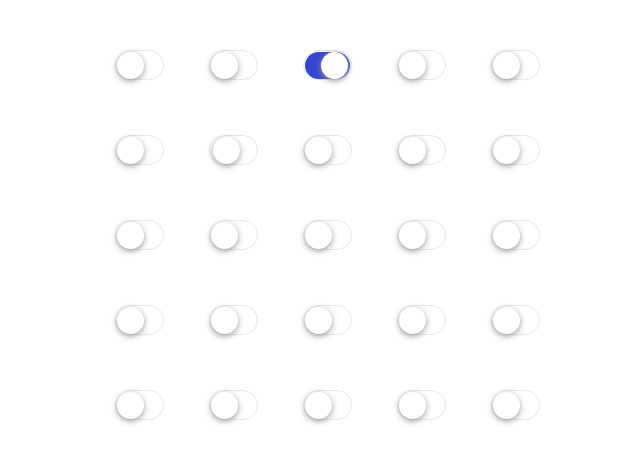
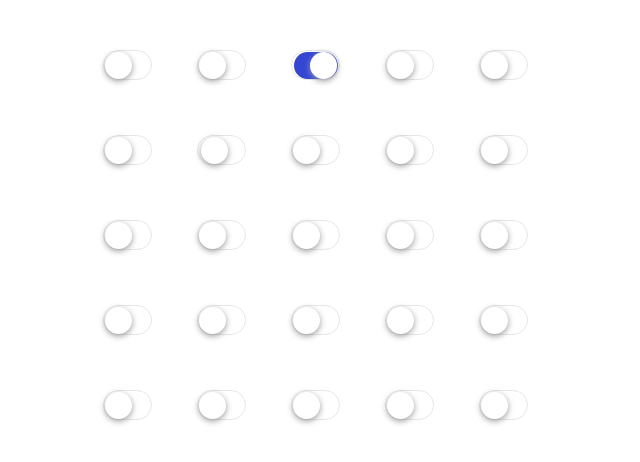
Before and after one commit to y1rks/zeroSumGame, a plain HTML site: page index.html in a window 1280 px wide. Shown: the whole page, without its empty margins (312-952 px from the left). Drawn offline with Linux system fonts and the light colour scheme.

Commit message:
Change switch width

```diff
--- a/style.css
+++ b/style.css
@@ -10,7 +10,7 @@ body {
 }
 
 .switch {
-  width: 427px;
+  width: 450px;
   margin-top: 0;
   margin-bottom: 50px;
   margin-left: auto;
```
